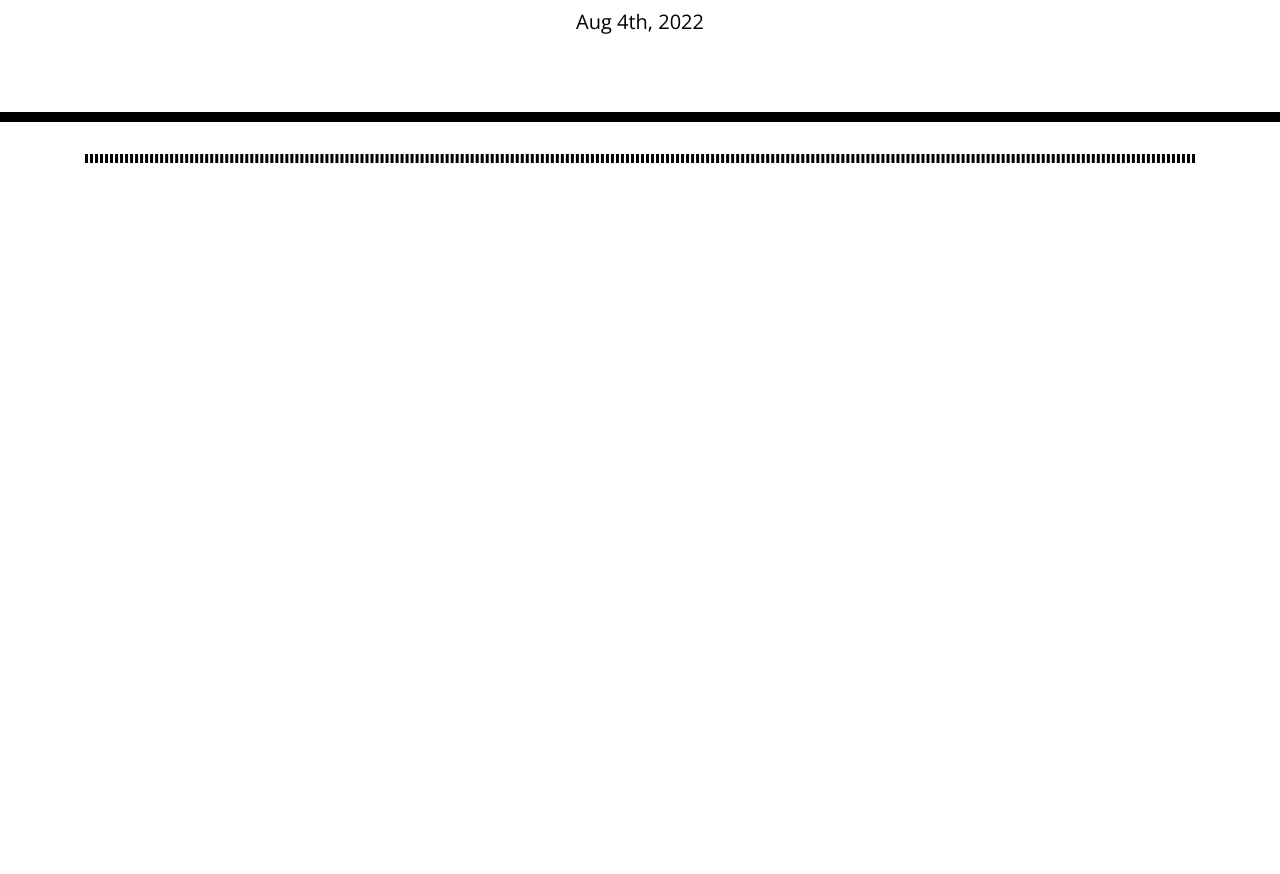
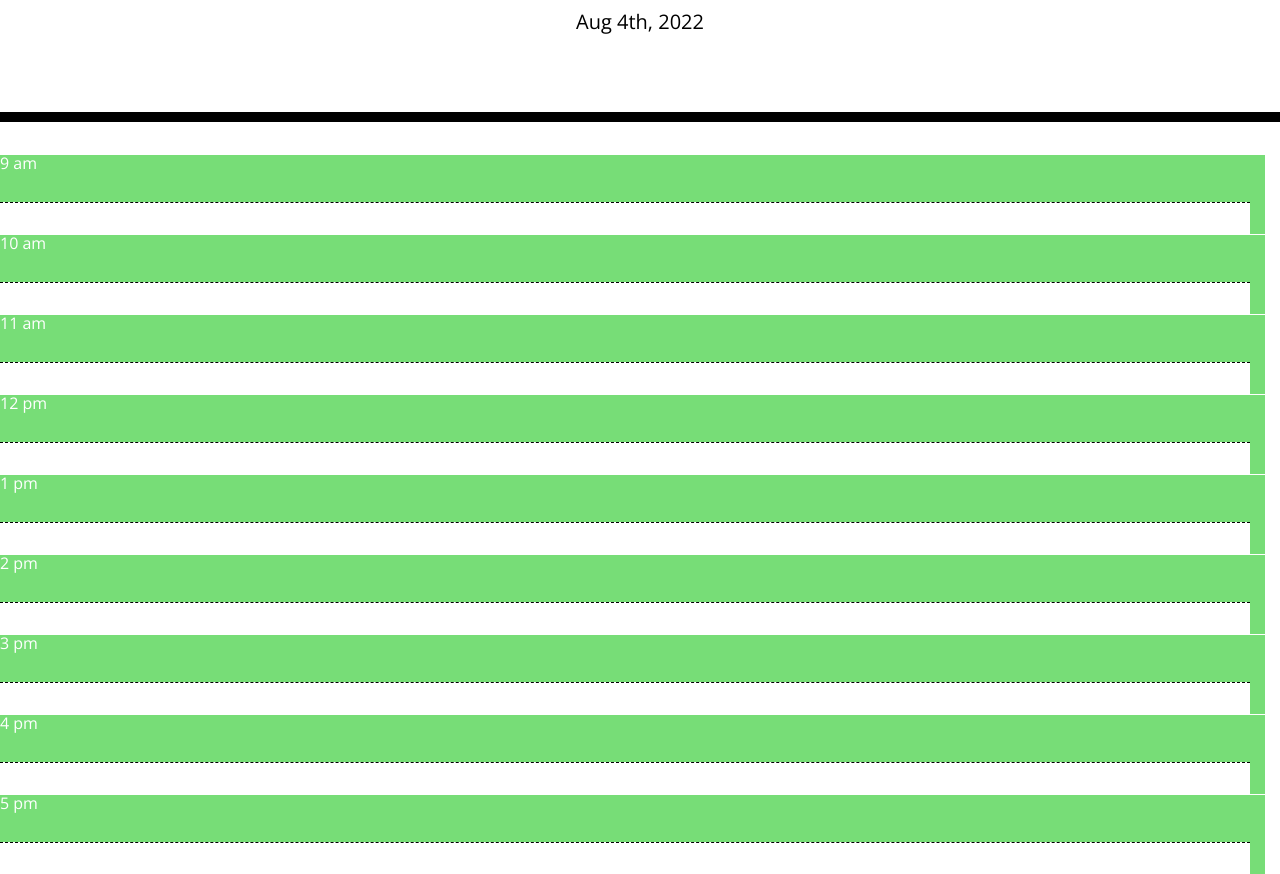
Before and after one commit to zshep/workday_scheduler, a plain HTML site: page index.html in a window 1280 px wide. Shown: the part 182-1056 px from the top of the page. Before the commit the page ends 800 px from the top, so only its background shows below. Drawn offline with nearby package versions, Linux system fonts and the light colour scheme.

Commit message:
made boxes for each hour, added the future class to the div

```diff
--- a/index.html
+++ b/index.html
@@ -30,38 +30,49 @@
       <p id="currentDay" class="lead"></p>
     </header>
 
-    <div class="container">
-      <!-- Timeblocks go here -->
+    <!-- Timeblocks go here -->
       <!-- make 9 divs to hold the columns of each work hour-->
-      <div class="hour" id="9am"></div>
+    <div class ="row future col-12" >
+      <div class="time-block">9 am</div>
+      <div class="hour container-fluid" id="am9"></div>
+    </div>
+    <div class ="row future col-12" >
+      <div class="time-block">10 am</div>
+      <div class="hour container-fluid" id="am10"></div>
+    </div>
+    <div class ="row future col-12" >
+      <div class="time-block">11 am</div>
+      <div class="hour container-fluid" id="am11"></div>
+    </div>
+    <div class ="row future col-12" >
+      <div class="time-block">12 pm</div>
+      <div class="hour container-fluid" id="pm12"></div>
+    </div>
+    <div class ="row future col-12" >
+      <div class="time-block">1 pm</div>
+      <div class="hour container-fluid" id="pm1"></div>
+    </div>
+    <div class ="row future col-12" >
+      <div class="time-block">2 pm</div>
+      <div class="hour container-fluid" id="pm2"></div>
+    </div>
+    <div class ="row future col-12" >
+      <div class="time-block">3 pm</div>
+      <div class="hour container-fluid" id="pm3"></div>
+    </div>
+    <div class ="row future col-12" >
+      <div class="time-block">4 pm</div>
+      <div class="hour container-fluid" id="pm4"></div>
+    </div>
+    <div class ="row future col-12" >
+      <div class="time-block">5 pm</div>
+      <div class="hour container-fluid" id="pm5"></div>
+    </div>
 
-      <div class="hour" id="10am"></div>
-
-      <div class="hour" id="11am"></div>
-
-      <div class="hour" id="12pm"></div>
-
-      <div class="hour" id="1pm"></div>
-
-      <div class="hour" id="2pm"></div>
-
-      <div class="hour" id="3pm"></div>
-
-      <div class="hour" id="4pm"></div>
-
-      <div class="hour" id="5pm"></div>
-
-
-
-
-    </div>
 
     <script src="https://code.jquery.com/jquery-3.5.1.min.js" ></script>
     <script src="https://cdn.jsdelivr.net/npm/popper.js@1.16.1/dist/umd/popper.min.js" integrity="sha384-9/reFTGAW83EW2RDu2S0VKaIzap3H66lZH81PoYlFhbGU+6BZp6G7niu735Sk7lN" crossorigin="anonymous"></script>
     <script src="https://cdnjs.cloudflare.com/ajax/libs/moment.js/2.27.0/moment.min.js"></script>
     <script src="./script.js"></script>
-    <!--<script src="https://cdnjs.cloudflare.com/ajax/libs/moment.js/2.27.0/moment.min.js"></script> -->
-    <!--<script src="https://code.jquery.com/jquery-3.5.1.min.js" ></script> -->
-
   </body>
 </html>
--- a/script.js
+++ b/script.js
@@ -1,11 +1,24 @@
 // workday scheduler code
+var time9 = document.querySelector("#am9");
+var time10 = document.querySelector("#am10");
+var time11 = document.querySelector("#am11");
+var time12 = document.querySelector("#pm12");
+var time01 = document.querySelector("#pm1");
+var time02 = document.querySelector("#pm2");
+var time03 = document.querySelector("#pm3");
+var time04 = document.querySelector("#pm4");
+var time05 = document.querySelector("#pm5");
 
 //write function to display current day at top of callendar
 var today = moment();
 $("#currentDay").text(today.format("MMM Do, YYYY"));
 
+//add in code to change color of blocks as time passes(past, present, future)
+var colorCode = function(){
 
-//add in code to change color of blocks as time passes(past, present, future)
+
+
+}
 
 
 //add in click event into a block of time and add event
--- a/style.css
+++ b/style.css
@@ -12,7 +12,7 @@ textarea{
   border-left: 1px solid black;
   padding: 10px;
 }
-
+/* Styling for title banner  */
 .jumbotron {
   text-align: center;
   background-color: transparent;
@@ -29,7 +29,7 @@ textarea{
   text-align: center;
   border-radius: 15px;
 }
-
+/*styling each row of time */
 .row {
   white-space: pre-wrap;
   height: 80px;
@@ -42,6 +42,7 @@ textarea{
   border-top: 1px dashed #000000;
 }
 
+/* color themes for when the time is past, present or future  */
 .past {
   background-color: #d3d3d3;
   color: white;
@@ -57,6 +58,7 @@ textarea{
   color: white;
 }
 
+/*   button styles      */
 .saveBtn {
   border-left: 1px solid black;
   border-top-right-radius: 15px;
```
